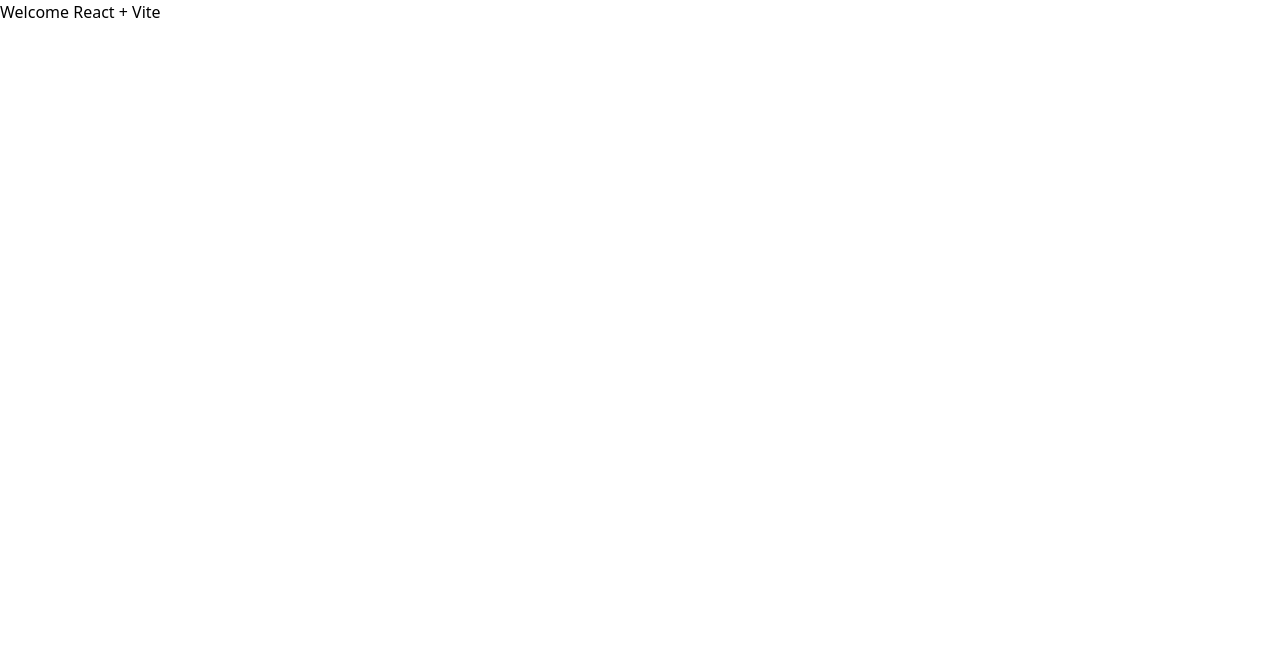
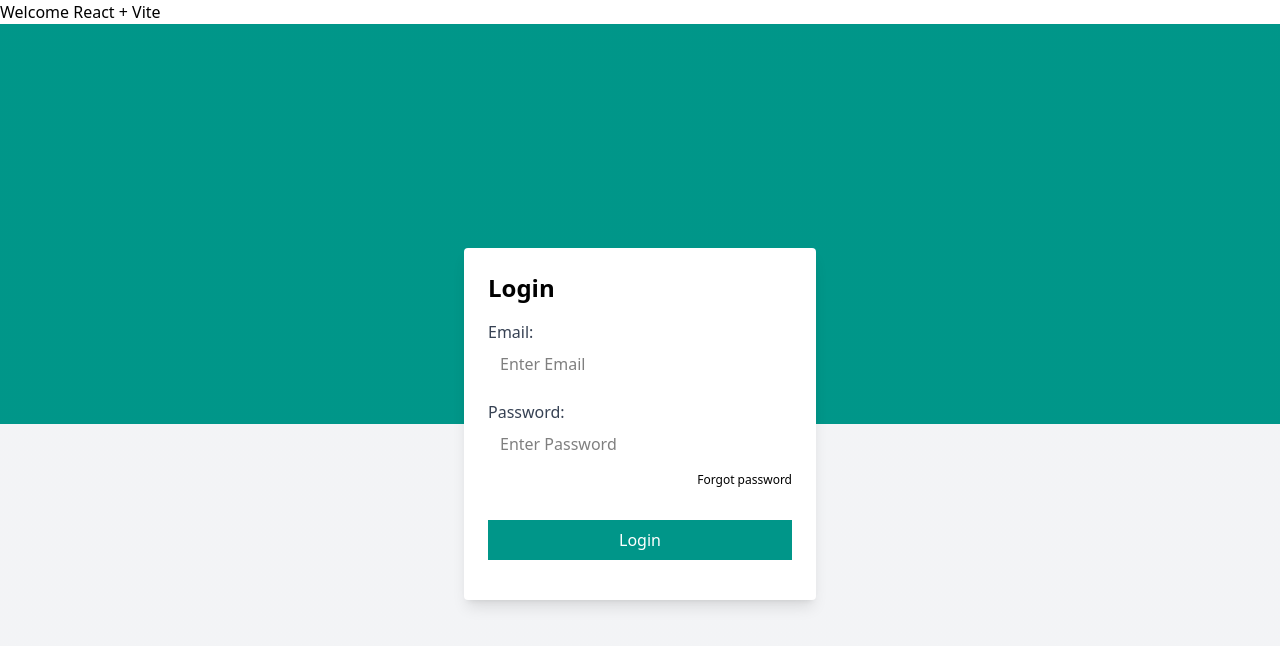
Before and after one commit to Vikas-ProCoder/react-auth-ui, a React (Vite) app: page / in a window 1280 px wide. Shown: the top 646 px of the page. Built offline with nearby package versions, Linux system fonts and the light colour scheme.

Commit message:
Day 5 Form validation added login

```diff
--- a/src/App.jsx
+++ b/src/App.jsx
@@ -1,4 +1,5 @@
 import "./App.css";
+import Login from "./pages/Login";
 // import Signup from "./pages/Signup";
 
 function App() {
@@ -6,6 +7,7 @@ function App() {
     <>
       <div>Welcome React + Vite </div>
       {/* <Signup /> */}
+      <Login />
     </>
   );
 }
--- a/src/pages/Login.jsx
+++ b/src/pages/Login.jsx
@@ -1,12 +1,34 @@
-// import React from "react";
+import React, { useState } from "react";
 
 const Login = () => {
+  const [data, setData] = useState({
+    email: "",
+    password: "",
+  });
+
+  const handleOnChange = (e) => {
+    const { name, value } = e.target;
+
+    setData((preve) => {
+      return {
+        ...preve,
+        [name]: value,
+      };
+    });
+  };
+
+  const handleSubmit = (e) => {
+    e.preventDefault();
+
+
+  };
+  console.log("data login", data);
   return (
     <div className="flex flex-col items-center h-screen justify-center bg-gradient-to-b from-teal-600 from-50% to-gray-100 to-50% space-y-6">
       <div className="shadow-lg rounded p-6 w-88 bg-white">
         <h1 className="text-2xl font-bold mb-4">Login</h1>
 
-        <form>
+        <form onSubmit={handleSubmit}>
           <div className="mb-4">
             <label htmlFor="email" className="block text-gray-700">
               Email:
@@ -14,6 +36,9 @@ const Login = () => {
             <input
               className="border-gray-200 w-full px-3 py-2"
               type="email"
+              name="email"
+              value={data.email}
+              onChange={handleOnChange}
               placeholder="Enter Email"
             />
           </div>
@@ -24,13 +49,16 @@ const Login = () => {
             <input
               className="border-gray-200 w-full px-3 py-2"
               type="password"
+              name="password"
+              value={data.password}
+              onChange={handleOnChange}
               placeholder="Enter Password"
             />
           </div>
           <div className="mb-8">
             <a
               href="#"
-              className="block w-fit text-xs ml-auto hover:underline hover:text-red-600"
+              className="block mt-2 w-fit text-xs ml-auto hover:underline hover:text-red-600"
             >
               Forgot password
             </a>
```
